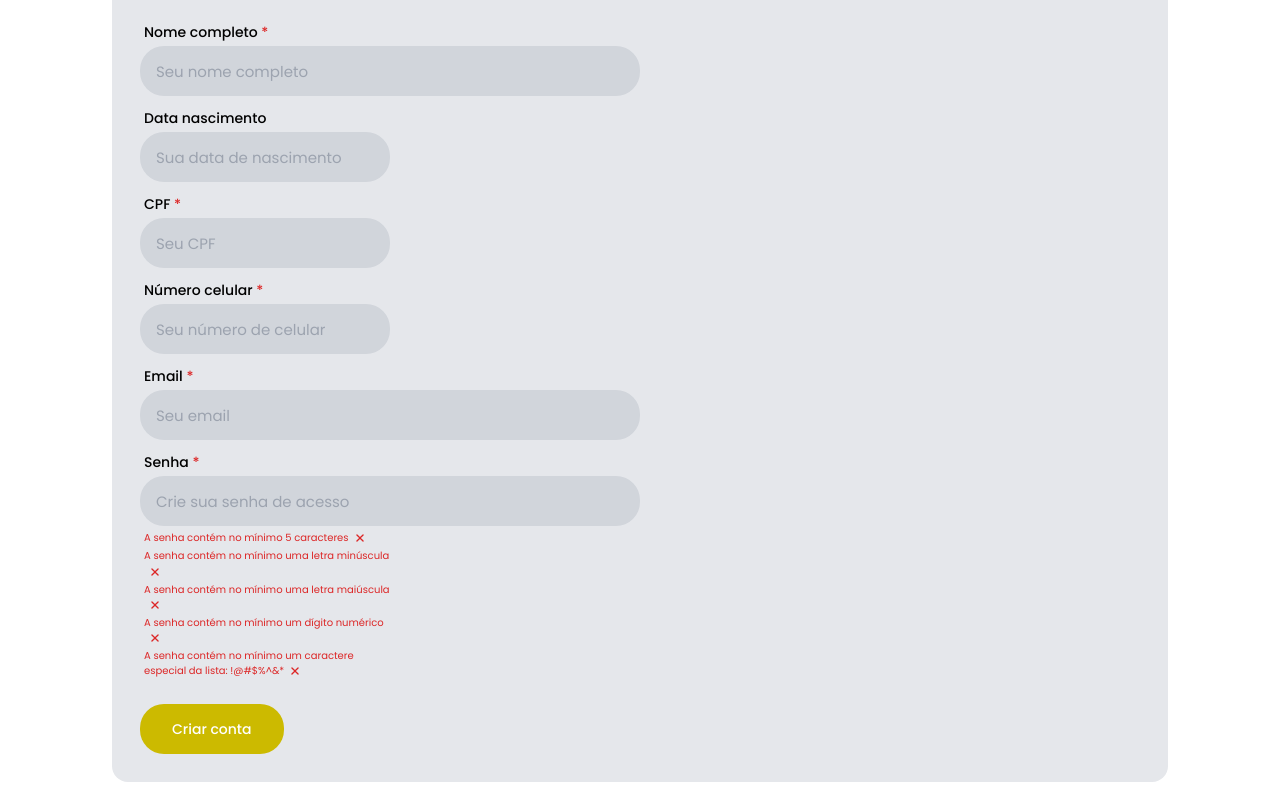
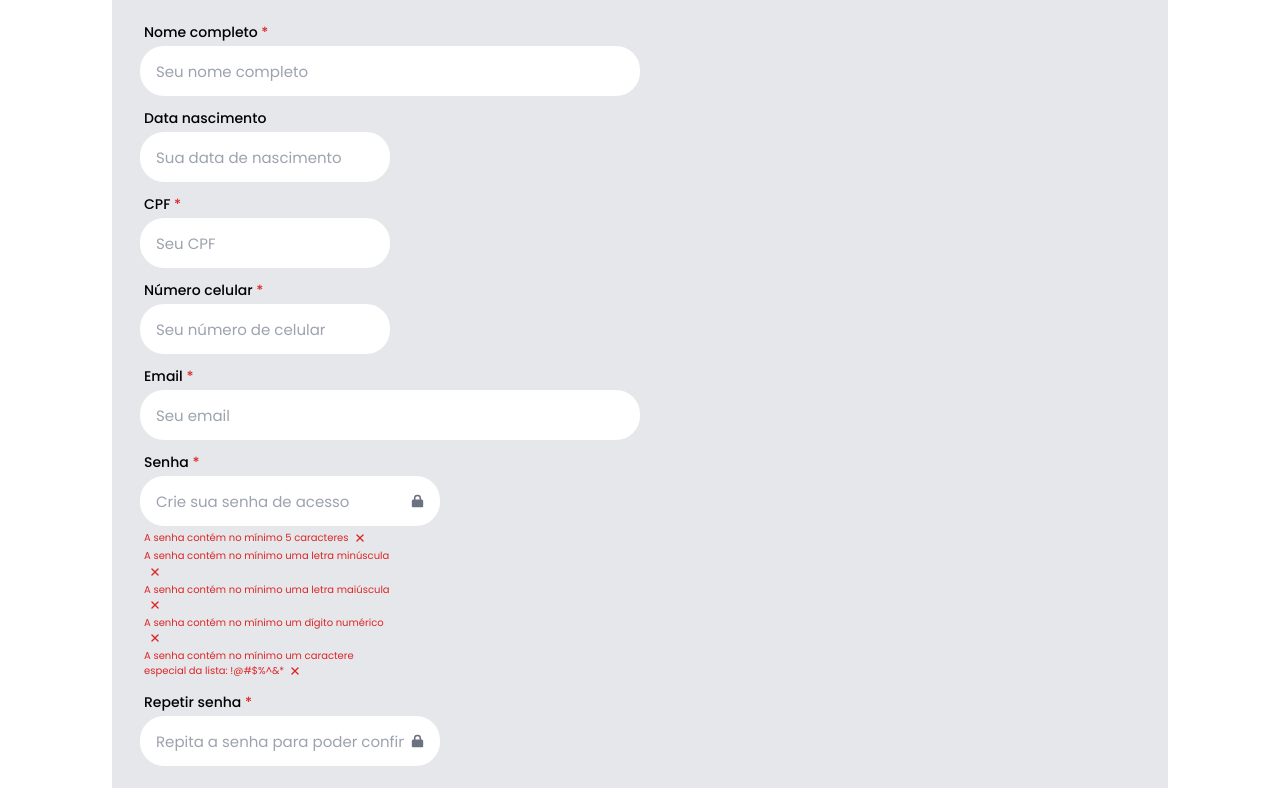
Before and after one commit to eduardop1p/store-vape, a Next.js app: page /create-account in a window 1280 px wide. Shown: the part 420-1208 px from the top of the page. Built offline with nearby package versions, Linux system fonts and the light colour scheme; no server answers.

Commit message:
terminado form da parte dos dados pessoais

```diff
--- a/src/components/create-account/input/index.tsx
+++ b/src/components/create-account/input/index.tsx
@@ -6,7 +6,7 @@ import {
   type UseFormWatch,
 } from 'react-hook-form';
 import { BodyTypePf } from '../pf';
-import { FormEvent, useEffect, useRef } from 'react';
+import { FormEvent, ReactNode, useEffect, useRef } from 'react';
 import { FaCheck } from 'react-icons/fa6';
 import { IoClose } from 'react-icons/io5';
 
@@ -20,6 +20,7 @@ interface Props {
   placeholder: string;
   type?: string;
   watch?: UseFormWatch<BodyTypePf>;
+  children?: ReactNode;
 }
 
 export default function Input({
@@ -32,6 +33,7 @@ export default function Input({
   placeholder,
   type = 'text',
   watch,
+  children,
 }: Props) {
   let isRemoveKey = useRef(false);
 
@@ -135,12 +137,9 @@ export default function Input({
             <small className="text-sm font-medium text-red-600">*</small>
           )}
         </label>
-        {registerName !== 'yourDate' &&
-          registerName !== 'cpf' &&
-          registerName !== 'number' &&
-          registerName !== 'password' && (
+        {(registerName === 'fullName' || registerName === 'email') && (
           <input
-              className="w-full h-[50px] rounded-3xl px-4 text-[15px] font-normal text-secudary bg-gray-300 focus:shadow-sm focus:bg-primary transition-colors duration-200"
+            className={`w-full h-[50px] rounded-3xl px-4 text-[15px] font-normal text-secudary bg-primary focus:shadow-effect-1 focus:bg-primary transition-all duration-200`}
             id={id}
             type={type}
             placeholder={placeholder}
@@ -149,7 +148,7 @@ export default function Input({
         )}
         {registerName === 'yourDate' && (
           <input
-            className="w-1/2 h-[50px] rounded-3xl px-4 text-[15px] font-normal text-secudary bg-gray-300 focus:shadow-sm focus:bg-primary transition-colors duration-200"
+            className={`w-1/2 h-[50px] rounded-3xl px-4 text-[15px] font-normal text-secudary bg-primary focus:shadow-effect-1 focus:bg-primary transition-all duration-200`}
             id={id}
             type={type}
             placeholder={placeholder}
@@ -164,7 +163,7 @@ export default function Input({
         )}
         {registerName === 'cpf' && (
           <input
-            className="w-1/2 h-[50px] rounded-3xl px-4 text-[15px] font-normal text-secudary bg-gray-300 focus:shadow-sm focus:bg-primary transition-colors duration-200"
+            className={`w-1/2 h-[50px] rounded-3xl px-4 text-[15px] font-normal text-secudary bg-primary focus:shadow-effect-1 focus:bg-primary transition-all duration-200`}
             id={id}
             type={type}
             placeholder={placeholder}
@@ -174,7 +173,7 @@ export default function Input({
         )}
         {registerName === 'number' && (
           <input
-            className="w-1/2 h-[50px] rounded-3xl px-4 text-[15px] font-normal text-secudary bg-gray-300 focus:shadow-sm focus:bg-primary transition-colors duration-200"
+            className={`w-1/2 h-[50px] rounded-3xl px-4 text-[15px] font-normal text-secudary bg-primary focus:shadow-effect-1 focus:bg-primary transition-all duration-200`}
             id={id}
             type={type}
             placeholder={placeholder}
@@ -183,13 +182,28 @@ export default function Input({
           />
         )}
         {registerName === 'password' && (
+          <div className="relative w-[60%]">
             <input
-            className="w-full h-[50px] rounded-3xl px-4 text-[15px] font-normal text-secudary bg-gray-300 focus:shadow-sm focus:bg-primary transition-colors duration-200"
+              className={`w-full h-[50px] rounded-3xl pl-4 pr-9 text-[15px] font-normal text-secudary bg-primary focus:shadow-effect-1 focus:bg-primary transition-all duration-200`}
               id={id}
               type={type}
               placeholder={placeholder}
               {...register(registerName)}
             />
+            {children}
+          </div>
+        )}
+        {registerName === 'repeatPassword' && (
+          <div className="relative w-[60%]">
+            <input
+              className={`w-full h-[50px] rounded-3xl pl-4 pr-9 text-[15px] font-normal text-secudary bg-primary focus:shadow-effect-1 focus:bg-primary transition-all duration-200`}
+              id={id}
+              type={type}
+              placeholder={placeholder}
+              {...register(registerName)}
+            />
+            {children}
+          </div>
         )}
       </div>
       {errors[registerName] && (
--- a/src/components/create-account/pf/index.tsx
+++ b/src/components/create-account/pf/index.tsx
@@ -5,8 +5,11 @@ import { useForm, SubmitHandler } from 'react-hook-form';
 import { zodResolver } from '@hookform/resolvers/zod';
 import Input from '../input';
 import validadeCpf from '@/services/validateCpf';
+import { useState } from 'react';
+import ShowPassword, { ShowPasswordType } from '../showPassword';
 
-const zodSchema = z.object({
+const zodSchema = z
+  .object({
     fullName: z.string().trim().min(1, 'Campo obrigatório'),
     yourDate: z
       .string()
@@ -29,16 +32,27 @@ const zodSchema = z.object({
         val => /^\(?([0-9]{2})\)?[-. ]?([0-9]{4,5})[-. ]?([0-9]{4})$/.test(val),
         'Número de celular inválido'
       ),
-  email: z.string().trim().min(1, 'Campo obrigatório').email('Email inválido'),
+    email: z
+      .string()
+      .trim()
+      .min(1, 'Campo obrigatório')
+      .email('Email inválido'),
     password: z
       .string()
       .trim()
       .min(1, 'Campo obrigatório')
       .refine(
         val =>
-        /^(?=.*[a-z])(?=.*[A-Z])(?=.*[0-9])(?=.*[!@#$%^&*])(?=.{5,})/.test(val),
+          /^(?=.*[a-z])(?=.*[A-Z])(?=.*[0-9])(?=.*[!@#$%^&*])(?=.{5,})/.test(
+            val
+          ),
         'Senha fraca, confira os requisitos abaixo'
       ),
+    repeatPassword: z.string().trim(),
+  })
+  .refine(val => val.password === val.repeatPassword, {
+    message: 'Senhas não se coincidem',
+    path: ['repeatPassword'],
   });
 
 export type BodyTypePf = z.infer<typeof zodSchema>;
@@ -52,6 +66,8 @@ export default function FormPf() {
   } = useForm<BodyTypePf>({
     resolver: zodResolver(zodSchema),
   });
+  const [passwordType, setPasswordType] =
+    useState<ShowPasswordType>('password');
 
   const handleFormSubmit: SubmitHandler<BodyTypePf> = async body => {
     console.log(body);
@@ -115,9 +131,33 @@ export default function FormPf() {
             register={register}
             registerName="password"
             errors={errors}
-            type="password"
+            type={passwordType}
             watch={watch}
+          >
+            <ShowPassword
+              passwordType={passwordType}
+              setPasswordType={setPasswordType}
+              fill="fill-gray-500"
+              right="right-4"
             />
+          </Input>
+          <Input
+            id="repeatPassword"
+            title="Repetir senha"
+            placeholder="Repita a senha para poder confimar"
+            register={register}
+            registerName="repeatPassword"
+            errors={errors}
+            type={passwordType}
+            watch={watch}
+          >
+            <ShowPassword
+              passwordType={passwordType}
+              setPasswordType={setPasswordType}
+              fill="fill-gray-500"
+              right="right-4"
+            />
+          </Input>
         </div>
       </div>
 
--- /dev/null
+++ b/src/components/create-account/showPassword/index.tsx
@@ -0,0 +1,53 @@
+'use client';
+
+import type { Dispatch, SetStateAction } from 'react';
+
+export type ShowPasswordType = 'text' | 'password';
+
+export default function ShowPassword({
+  passwordType,
+  setPasswordType,
+  fill,
+  right,
+}: {
+  passwordType: ShowPasswordType;
+  setPasswordType: Dispatch<SetStateAction<ShowPasswordType>>;
+  fill: string;
+  right: string;
+}) {
+  return (
+    <div
+      className={`bg-primary absolute top-1/2 -translate-y-1/2 ${right} cursor-pointer z-[2]`}
+    >
+      {passwordType === 'password' ? (
+        <div
+          className={`w-[13px] h-[13px] ${fill} flex items-center justify-center`}
+        >
+          <svg
+            xmlns="http://www.w3.org/2000/svg"
+            height="100%"
+            width="100%"
+            viewBox="0 0 448 512"
+            onClick={() => setPasswordType('text')}
+          >
+            <path d="M144 144v48H304V144c0-44.2-35.8-80-80-80s-80 35.8-80 80zM80 192V144C80 64.5 144.5 0 224 0s144 64.5 144 144v48h16c35.3 0 64 28.7 64 64V448c0 35.3-28.7 64-64 64H64c-35.3 0-64-28.7-64-64V256c0-35.3 28.7-64 64-64H80z" />
+          </svg>
+        </div>
+      ) : (
+        <div
+          className={`w-[13px] h-[13px] ${fill} flex items-center justify-center`}
+        >
+          <svg
+            xmlns="http://www.w3.org/2000/svg"
+            height="100%"
+            width="100%"
+            viewBox="0 0 448 512"
+            onClick={() => setPasswordType('password')}
+          >
+            <path d="M144 144c0-44.2 35.8-80 80-80c31.9 0 59.4 18.6 72.3 45.7c7.6 16 26.7 22.8 42.6 15.2s22.8-26.7 15.2-42.6C331 33.7 281.5 0 224 0C144.5 0 80 64.5 80 144v48H64c-35.3 0-64 28.7-64 64V448c0 35.3 28.7 64 64 64H384c35.3 0 64-28.7 64-64V256c0-35.3-28.7-64-64-64H144V144z" />
+          </svg>
+        </div>
+      )}
+    </div>
+  );
+}
--- a/src/components/header/search/index.tsx
+++ b/src/components/header/search/index.tsx
@@ -12,7 +12,7 @@ export default function Search() {
   useEffect(() => {
     if (pathName !== '/search') {
       setSearchValue('');
-      nProgress.done(true);
+      nProgress.done();
     }
   }, [pathName]);
 
--- a/tailwind.config.ts
+++ b/tailwind.config.ts
@@ -32,6 +32,10 @@ const config: Config = {
         '00000066': '#00000066',
         e5e5e5: '#e5e5e5',
       },
+      boxShadow: {
+        'effect-1': '0 0 0 0.2rem #bfdbfe',
+        'effect-2': '0 0 0 0.2rem #dc2626',
+      },
     },
   },
   plugins: [],
```
Lines whose indentation alone changed are shown as unchanged.
